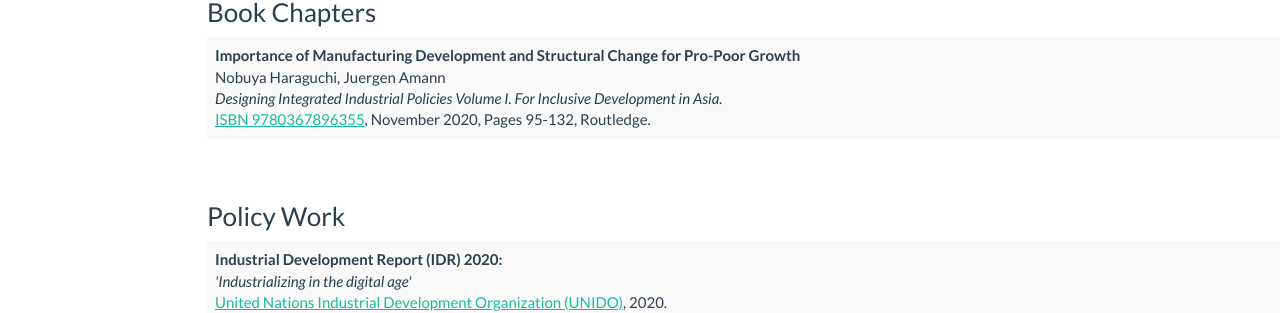
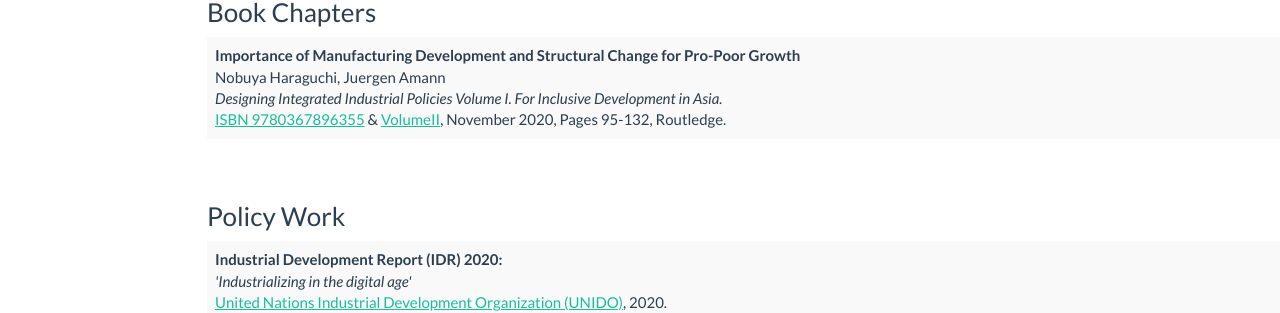
Before and after one commit to amannj/amannj.github.io, a Jekyll site: the page built from research/index.html, in a window 1280 px wide. Shown: the part 689-1002 px from the top of the page. Built offline with Jekyll 4.4.1, drawn with Linux system fonts in a browser that asks for light colours; nearby versions of some CDN libraries.

Commit message:
fix link to vol II

```diff
--- a/research/index.html
+++ b/research/index.html
@@ -50,7 +50,8 @@ title: Research - amannj.github.io
 			<strong>Importance of Manufacturing Development and Structural Change for Pro-Poor Growth</strong>
 			<br />Nobuya Haraguchi, Juergen Amann
 			<br /><em>Designing Integrated Industrial Policies Volume I. For Inclusive Development in Asia.</em>
-			<br /><a href="https://www.routledge.com/Designing-Integrated-Industrial-Policies-Volume-I-For-Inclusive-Development/Otsubo-Otchia/p/book/9780367896355" target="_blank">ISBN 9780367896355</a>, November 2020, Pages 95-132, Routledge.
+			<br /><a href="https://www.routledge.com/Designing-Integrated-Industrial-Policies-Volume-I-For-Inclusive-Development/Otsubo-Otchia/p/book/9780367896355" target="_blank">ISBN 9780367896355</a> &
+				  <a href="https://www.routledge.com/Designing-Integrated-Industrial-Policies-Volume-II-For-Inclusive-Development/Otsubo-Otchia/p/book/9780367896379" target="_blank">VolumeII</a>, November 2020, Pages 95-132, Routledge.
 			</td>
 		<td>
 		</td>
```
